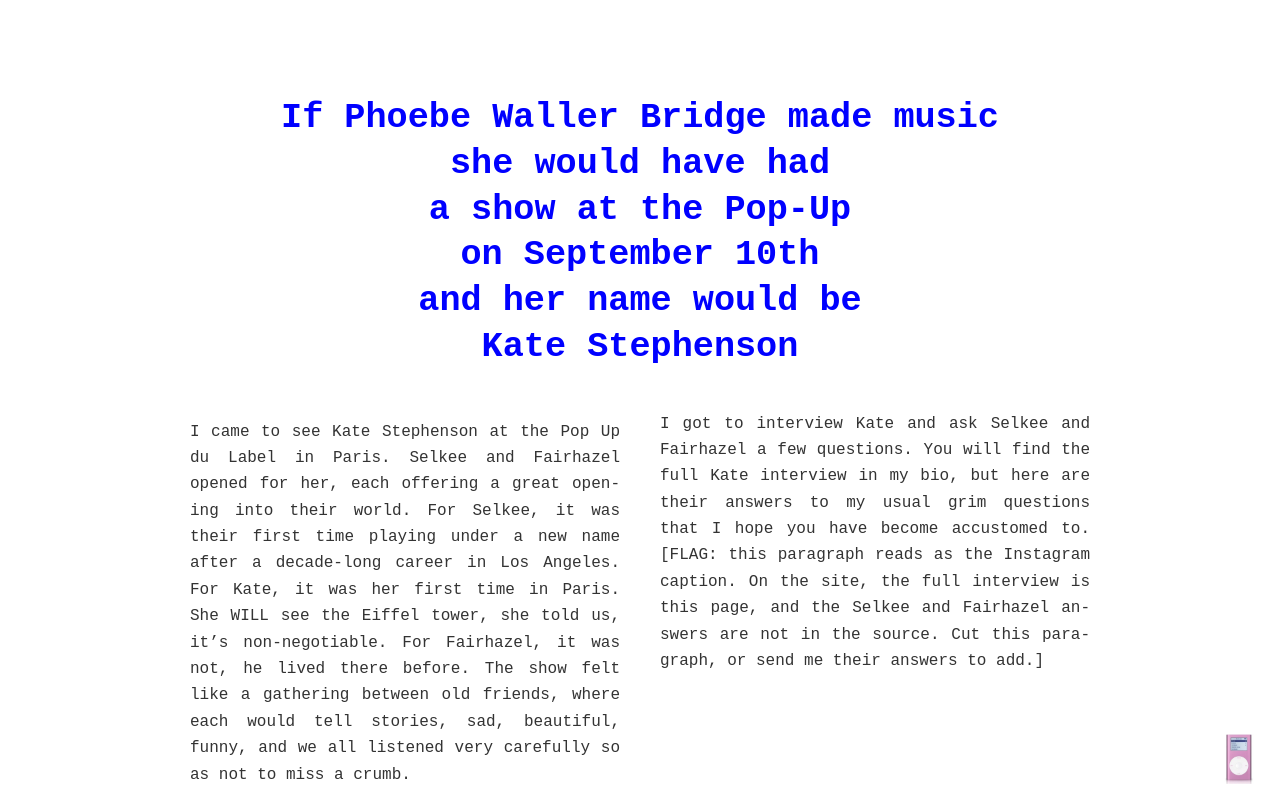
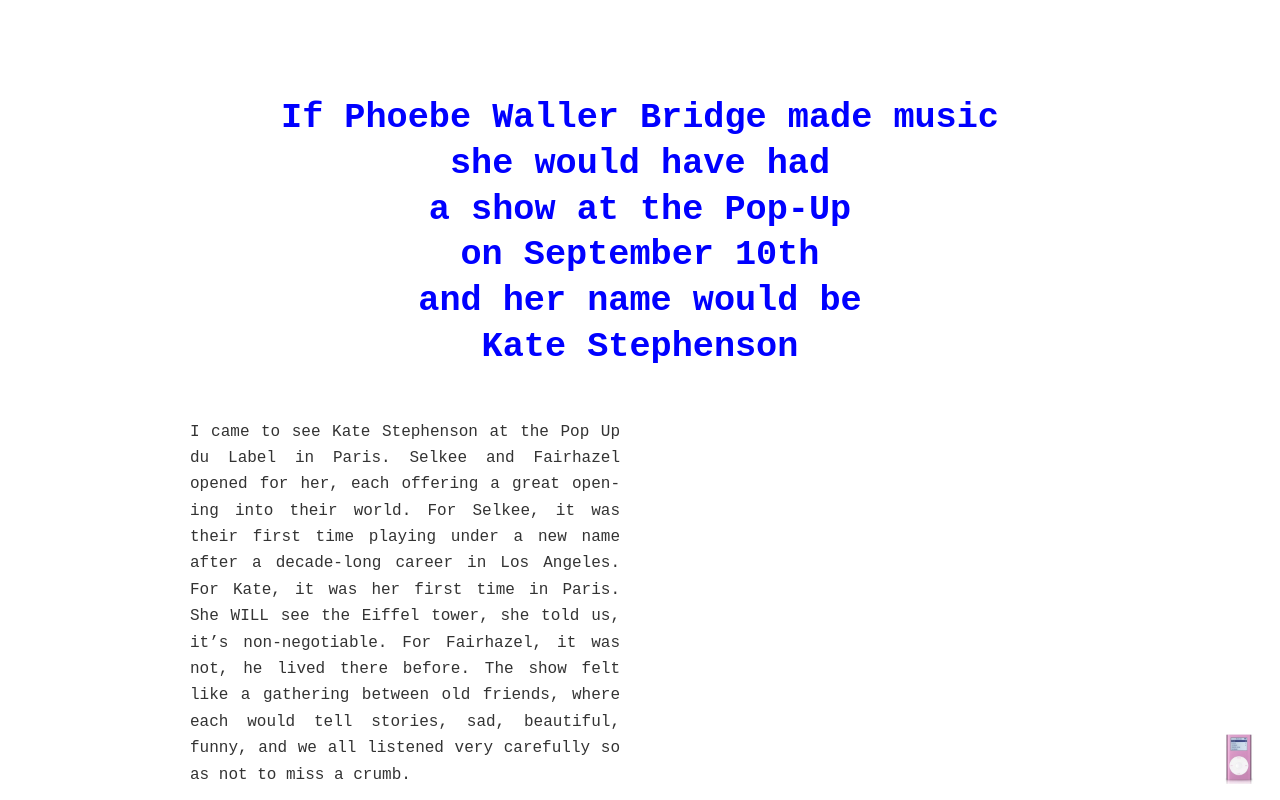
Before and after one commit to juliettecabanac-wq/pink-ipod, a website: page katestephenson.html in a window 1280 px wide. Shown: the top 800 px of the page. Drawn offline with Linux system fonts and the light colour scheme; a web font is replaced by a local one.

Commit message:
Remove interview paragraph from katestephenson.html
Removed unnecessary paragraph about the interview with Kate, Selkee, and Fairhazel.

```diff
--- a/katestephenson.html
+++ b/katestephenson.html
@@ -35,15 +35,7 @@
         stories, sad, beautiful, funny, and we all listened very carefully so
         as not to miss a crumb.
       </p>
-      <p>
-        I got to interview Kate and ask Selkee and Fairhazel a few questions.
-        You will find the full Kate interview in my bio, but here are their
-        answers to my usual grim questions that I hope you have become
-        accustomed to. [FLAG: this paragraph reads as the Instagram caption. On
-        the site, the full interview is this page, and the Selkee and Fairhazel
-        answers are not in the source. Cut this paragraph, or send me their
-        answers to add.]
-      </p>
+
     </div>
 
     <div class="section-divider">INTERVIEW</div>
```
